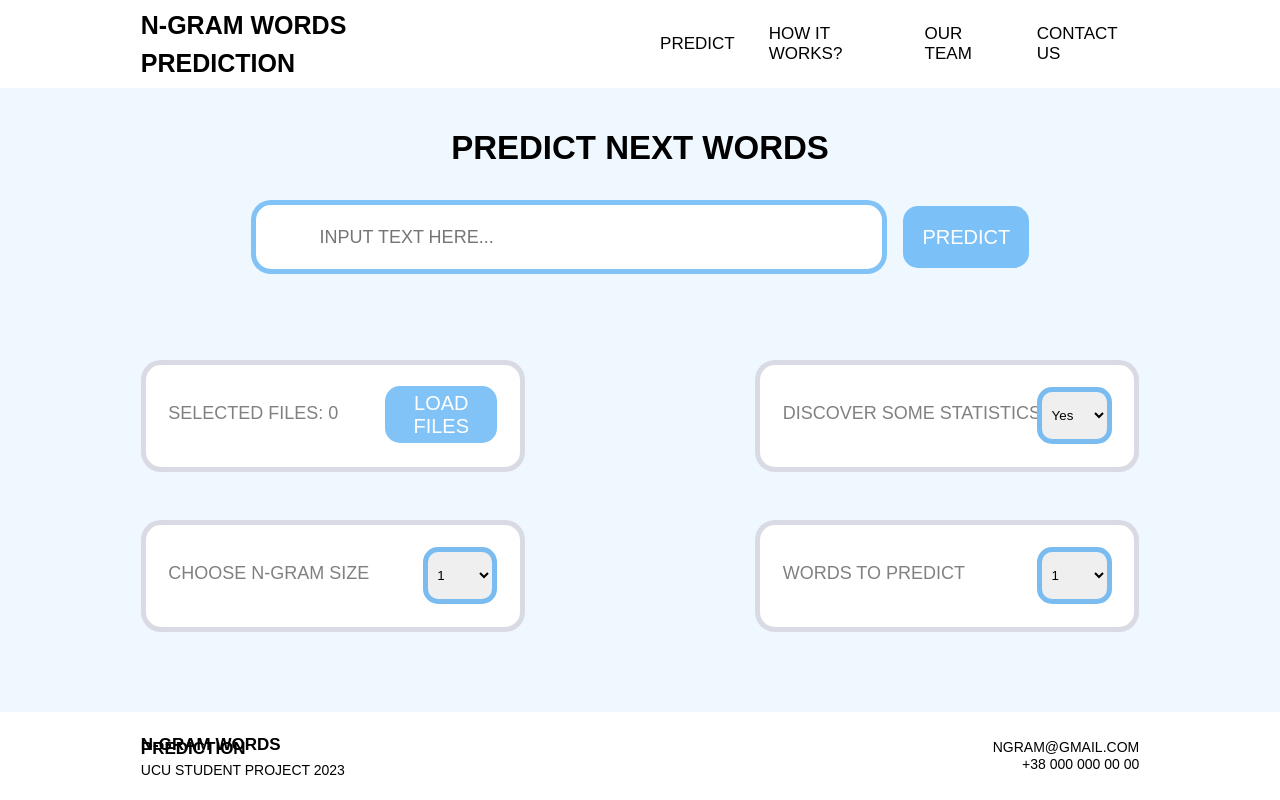
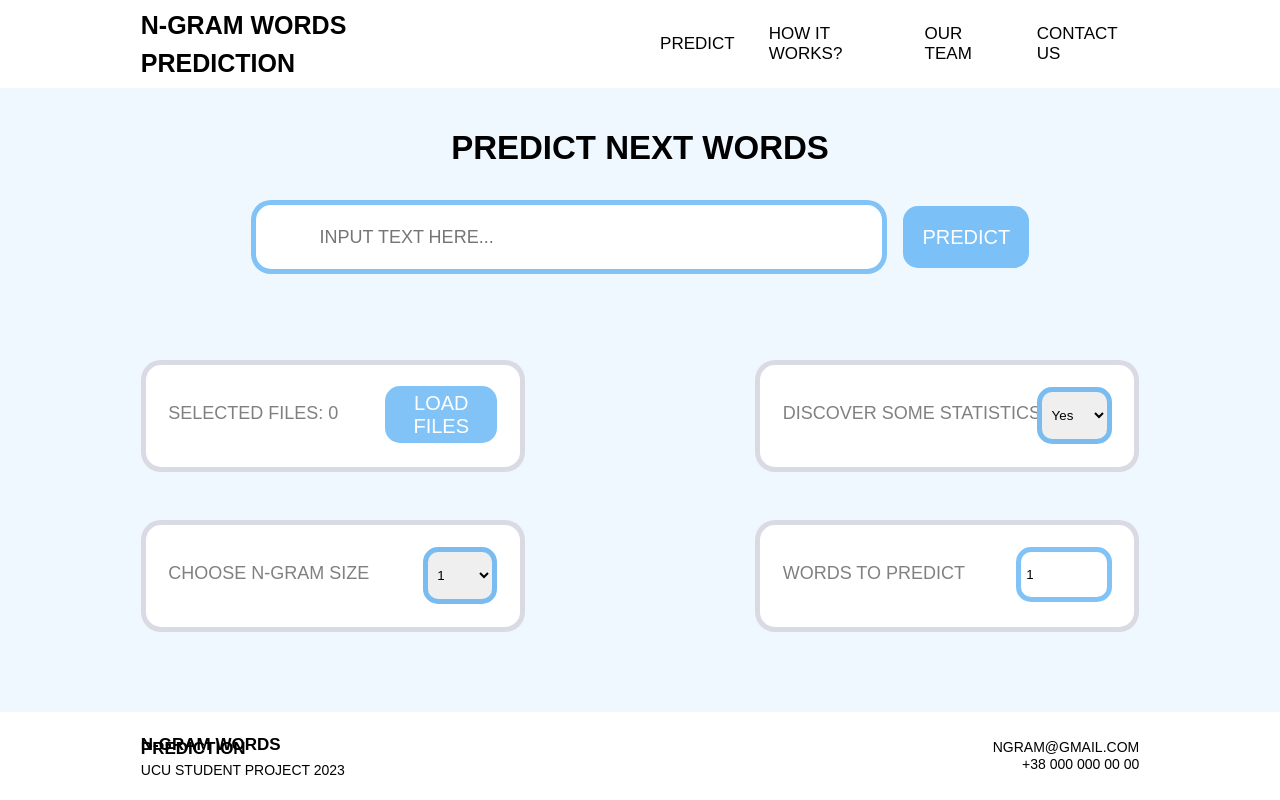
Before and after one commit to maslenchenko/ngram-web-project, a React (Create React App) app: page / in a window 1280 px wide. Built offline with nearby package versions, Linux system fonts and the light colour scheme.

Commit message:
words to predict now as numerical input

```diff
--- a/src/components/contextwords.js
+++ b/src/components/contextwords.js
@@ -1,27 +1,24 @@
-import React, { useState } from 'react';
-import '../styles/contextwords.css';
+import React, { useState } from "react";
+import "../styles/contextwords.css";
 
 function ContextWords() {
   const [range, setRange] = useState(1);
 
   const handleRangeChange = (event) => {
-    setRange(event.target.value);
-  };
-
-  const renderOptions = () => {
-    const options = [];
-    for (let i = 1; i <= 100; i++) {
-      options.push(<option key={i} value={i}>{i}</option>);
-    }
-    return options;
+    setRange(Number(event.target.value));
   };
 
   return (
-    <div className='context-container'>
-        <p className='context-title'>Words to predict</p>
-      <select className="context-list" value={range} onChange={handleRangeChange}>
-        {renderOptions()}
-      </select>
+    <div className="context-container">
+      <p className="context-title">Words to predict</p>
+      <input
+        type="number"
+        className="context-input"
+        value={range}
+        onChange={handleRangeChange}
+        min={1}
+        max={100000}
+      />
     </div>
   );
 }
--- a/src/styles/contextwords.css
+++ b/src/styles/contextwords.css
@@ -22,27 +22,27 @@
     top: 20%;
   }
 
-  .context-container .context-list {
+  .context-container .context-input {
     position: absolute;
     right: 6%;
     border: white;
     border: 5px solid rgba(45, 155, 240, 0.6);
     padding: 1.5%;
-    height: 55%;
+    height: 33%;
     width: 20%;
     top: 22%;
     border-radius: 15px;
   }
 
-  .context-container .context-list:focus,
-  .context-container .context-list:hover {
+  .context-container .context-input:focus,
+  .context-container .context-input:hover {
     border: 5px solid rgba(45, 155, 240, 1);
     transition: background-color 0.2s;
     outline: none;
   }
 
-  .context-container .context-list option,
-  .context-container .context-list option:checked::selection {
+  .context-container .context-input option,
+  .context-container .context-input option:checked::selection {
     font-family: "Poppins", sans-serif;
     font-style: normal;
     font-weight: 500;
```
